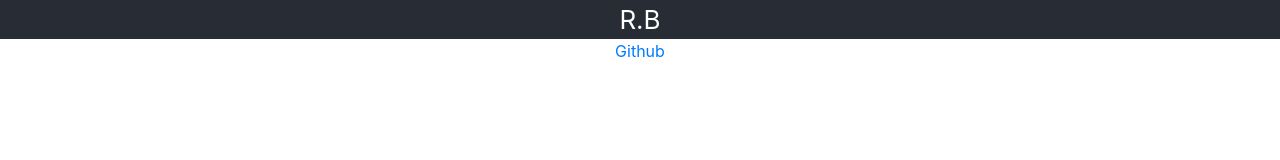
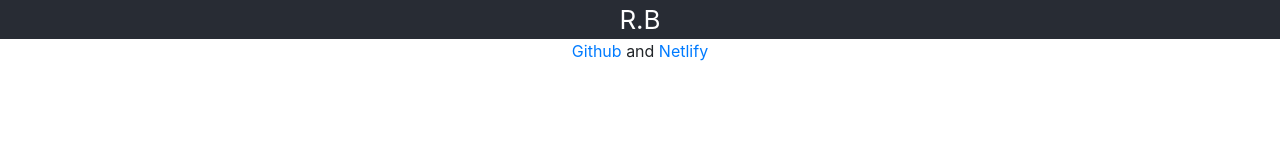
Before and after one commit to Ruta-B/dict-react, a React (Create React App) app: page / in a window 1280 px wide. Shown: the top 160 px of the page. Built offline with nearby package versions, Linux system fonts and the light colour scheme.

Commit message:
Update App.js

```diff
--- a/src/App.js
+++ b/src/App.js
@@ -5,15 +5,23 @@ function App() {
   return (
     <div className="App">
       <header className="App-header">R.B</header>
-        <footer>
+      <footer>
         <a
           href="https://github.com/Ruta-B/dict-react"
           target="_blank"
           rel="noopener noreferrer"
         >
-         Github
-        </a></footer>
-
+          Github
+        </a>{" "}
+        and{" "}
+        <a
+          href="https://dictreact.netlify.app/"
+          target="_blank"
+          rel="noopener noreferrer"
+        >
+          Netlify{" "}
+        </a>
+      </footer>
     </div>
   );
 }
```
